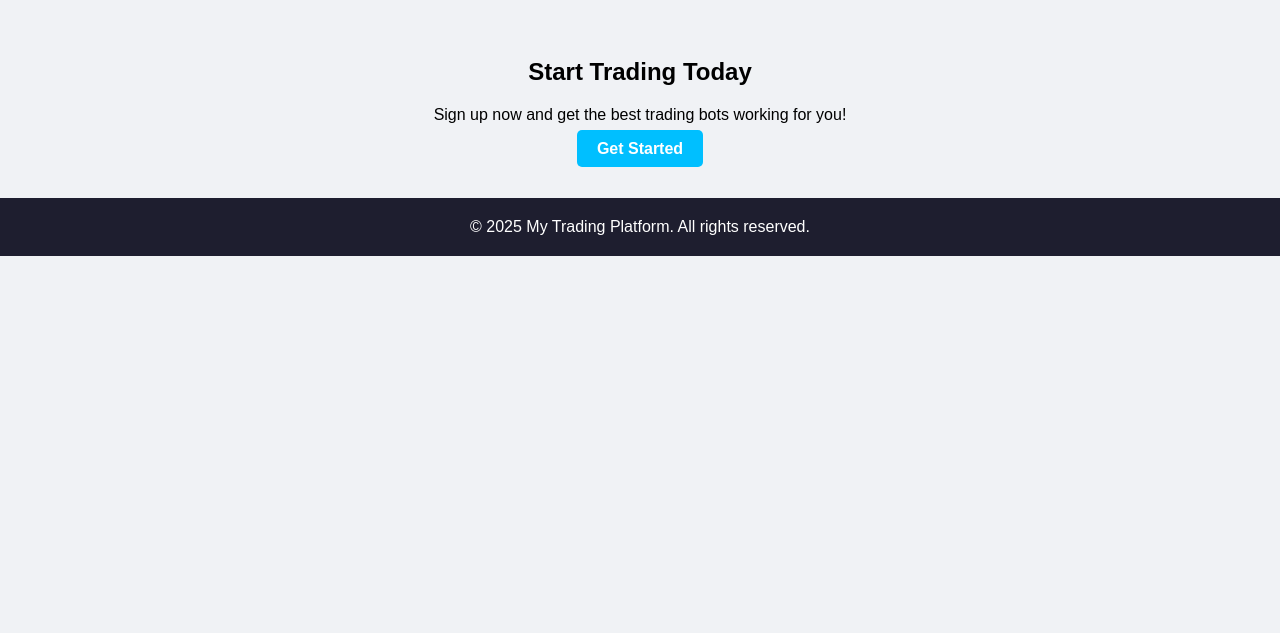
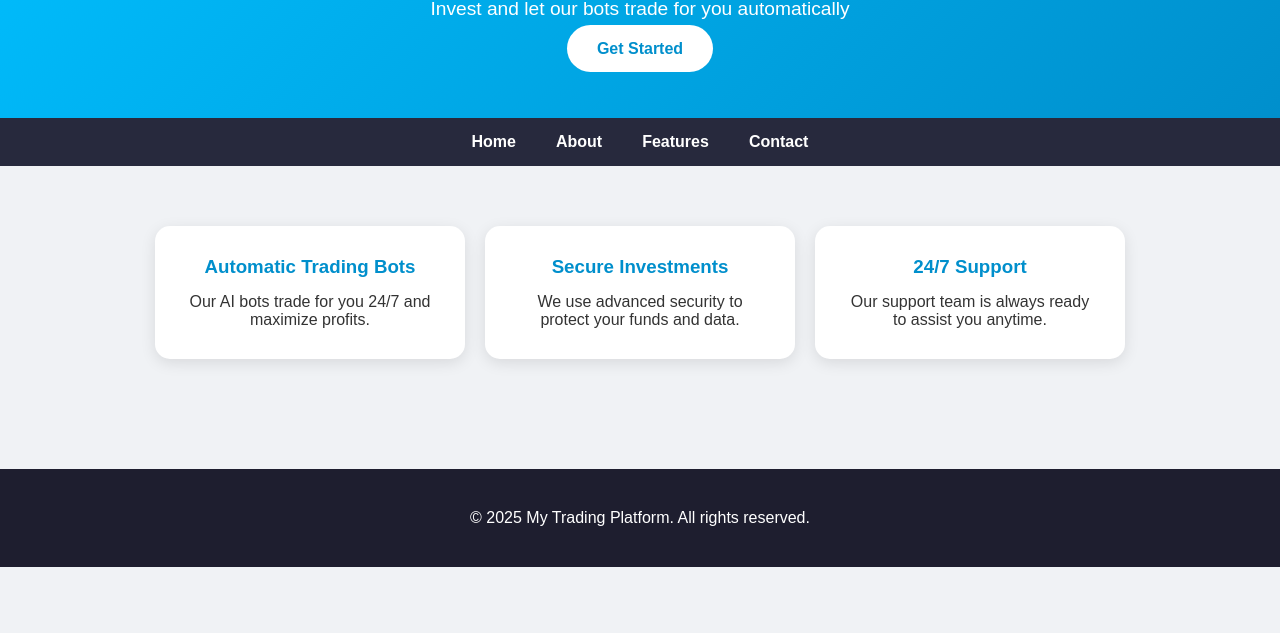
Before and after one commit to mianmuhammad0716-max/index.html, a plain HTML site: page index.html in a window 1280 px wide. Shown: the part 167-800 px from the top of the page. Drawn offline with Linux system fonts and the light colour scheme.

Commit message:
upgrade to modren website template

```diff
--- a/index.html
+++ b/index.html
@@ -3,58 +3,109 @@
 <head>
   <meta charset="UTF-8">
   <meta name="viewport" content="width=device-width, initial-scale=1.0">
-  <title>Trading Platform</title>
+  <title>My Trading Platform</title>
   <style>
-    body {
-      font-family: Arial, sans-serif;
-      background-color: #f0f2f5;
+    /* Reset and basic styles */
+    body, h1, h2, h3, p {
       margin: 0;
       padding: 0;
+      font-family: 'Arial', sans-serif;
     }
+    body {
+      background-color: #f0f2f5;
+      color: #333;
+    }
+
+    /* Header */
     header {
-      background-color: #1e1e2f;
+      background: linear-gradient(135deg, #00bfff, #008fcc);
       color: white;
-      padding: 20px;
+      padding: 100px 20px 60px 20px;
       text-align: center;
     }
     header h1 {
-      margin: 0;
+      font-size: 3em;
+      margin-bottom: 10px;
     }
+    header p {
+      font-size: 1.2em;
+      margin-bottom: 20px;
+    }
+    .btn {
+      background-color: white;
+      color: #008fcc;
+      padding: 15px 30px;
+      font-weight: bold;
+      border-radius: 50px;
+      text-decoration: none;
+      transition: all 0.3s ease;
+    }
+    .btn:hover {
+      background-color: #008fcc;
+      color: white;
+    }
+
+    /* Navigation */
     nav {
-      background-color: #27293d;
       display: flex;
       justify-content: center;
-      padding: 10px 0;
+      background-color: #27293d;
     }
     nav a {
       color: white;
       text-decoration: none;
-      margin: 0 15px;
+      margin: 0 20px;
+      padding: 15px 0;
       font-weight: bold;
+      transition: color 0.3s;
     }
     nav a:hover {
       color: #00bfff;
     }
-    section {
-      padding: 40px;
+
+    /* Features section */
+    .features {
+      display: flex;
+      flex-wrap: wrap;
+      justify-content: center;
+      padding: 60px 20px;
+      gap: 20px;
+    }
+    .feature-card {
+      background-color: white;
+      border-radius: 15px;
+      padding: 30px;
+      width: 250px;
+      box-shadow: 0 4px 15px rgba(0,0,0,0.1);
       text-align: center;
+      transition: transform 0.3s;
     }
-    .btn {
-      background-color: #00bfff;
-      color: white;
-      padding: 10px 20px;
-      text-decoration: none;
-      font-weight: bold;
-      border-radius: 5px;
+    .feature-card:hover {
+      transform: translateY(-10px);
     }
-    .btn:hover {
-      background-color: #008fcc;
+    .feature-card h3 {
+      margin-bottom: 15px;
+      color: #008fcc;
     }
+
+    /* Footer */
     footer {
       background-color: #1e1e2f;
       color: white;
       text-align: center;
-      padding: 20px;
+      padding: 40px 20px;
+      margin-top: 50px;
+    }
+
+    /* Responsive */
+    @media(max-width: 768px){
+      .features {
+        flex-direction: column;
+        align-items: center;
+      }
+      header h1 {
+        font-size: 2em;
+      }
     }
   </style>
 </head>
@@ -63,24 +114,34 @@
   <header>
     <h1>My Trading Platform</h1>
     <p>Invest and let our bots trade for you automatically</p>
+    <a href="#" class="btn">Get Started</a>
   </header>
 
   <nav>
     <a href="#">Home</a>
     <a href="#">About</a>
+    <a href="#">Features</a>
     <a href="#">Contact</a>
   </nav>
 
-  <section>
-    <h2>Start Trading Today</h2>
-    <p>Sign up now and get the best trading bots working for you!</p>
-    <a class="btn" href="#">Get Started</a>
+  <section class="features">
+    <div class="feature-card">
+      <h3>Automatic Trading Bots</h3>
+      <p>Our AI bots trade for you 24/7 and maximize profits.</p>
+    </div>
+    <div class="feature-card">
+      <h3>Secure Investments</h3>
+      <p>We use advanced security to protect your funds and data.</p>
+    </div>
+    <div class="feature-card">
+      <h3>24/7 Support</h3>
+      <p>Our support team is always ready to assist you anytime.</p>
+    </div>
   </section>
 
   <footer>
     &copy; 2025 My Trading Platform. All rights reserved.
   </footer>
 
-  <!-- Update test 1 -->
 </body>
 </html>
```
